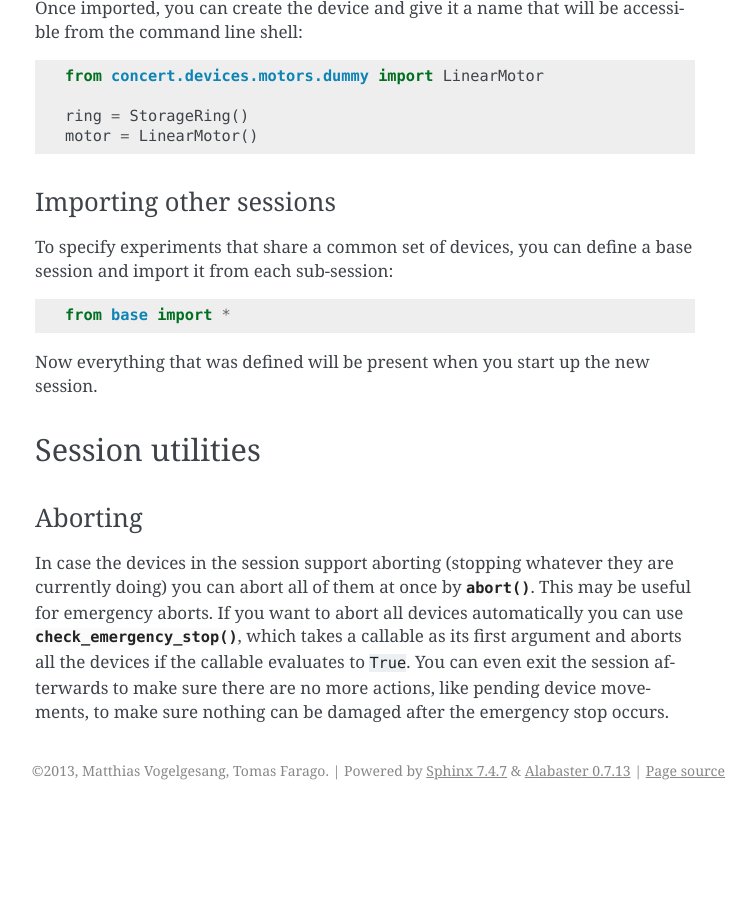
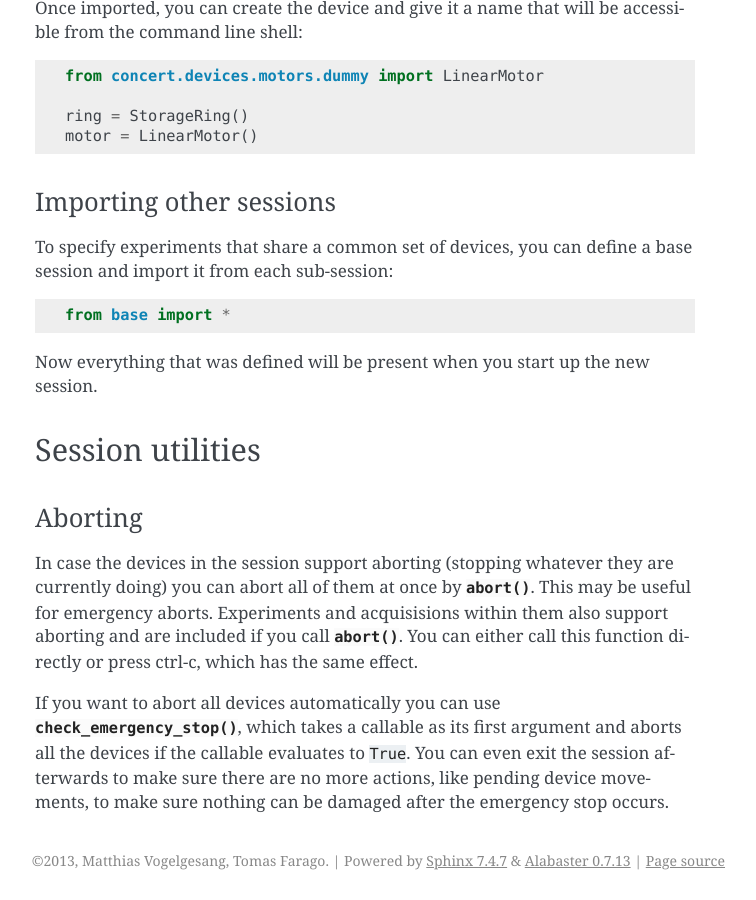
Before and after one commit to ufo-kit/concert, a Sphinx documentation site: the page built from docs/user/getstarted.rst, in a window 1280 px wide and 900 px high, scrolled down 3080 px. Shown: the whole window, without its empty margins (385-1141 px from the left). Built offline with Sphinx 7.4.7, drawn with Linux system fonts in a browser that asks for light colours; before the commit the page ends 3890 px from its top, so only the background shows below that.

Commit message:
ctrl-c: Update docs

```diff
--- a/docs/user/getstarted.rst
+++ b/docs/user/getstarted.rst
@@ -172,9 +172,13 @@ Aborting
 
 In case the devices in the session support aborting (stopping whatever they are
 currently doing) you can abort all of them at once by :func:`.abort`. This may
-be useful for emergency aborts. If you want to abort all devices automatically
-you can use :func:`.check_emergency_stop`, which takes a callable as its first
-argument and aborts all the devices if the callable evaluates to ``True``. You
-can even exit the session afterwards to make sure there are no more actions,
-like pending device movements, to make sure nothing can be damaged after the
-emergency stop occurs.
+be useful for emergency aborts. Experiments and acquisisions within them also
+support aborting and are included if you call :func:`.abort`. You can either
+call this function directly or press ctrl-c, which has the same effect.
+
+If you want to abort all devices automatically you can use
+:func:`.check_emergency_stop`, which takes a callable as its first argument and
+aborts all the devices if the callable evaluates to ``True``. You can even exit
+the session afterwards to make sure there are no more actions, like pending
+device movements, to make sure nothing can be damaged after the emergency stop
+occurs.
```
